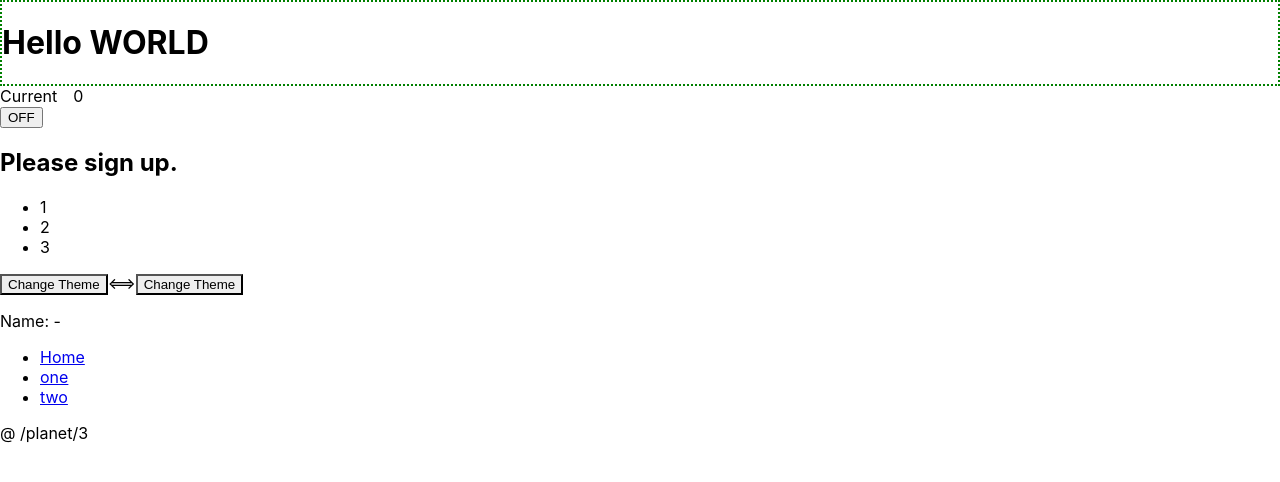
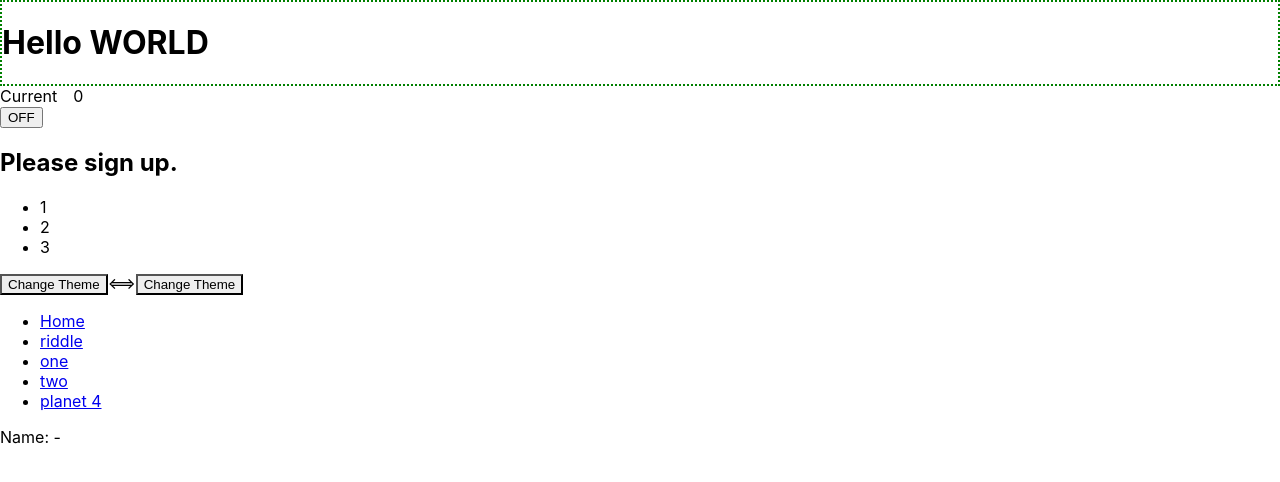
Before and after one commit to maosmurf/my-react_typescript_tdd, a React (Create React App) app: page /planet/3 in a window 1280 px wide. Shown: the top 482 px of the page. Built offline with nearby package versions, Linux system fonts and the light colour scheme; no server answers.

Commit message:
routed planet

```diff
--- a/src/App.tsx
+++ b/src/App.tsx
@@ -7,9 +7,9 @@ import Greeting from './greeting/Greeting';
 import FancyBorder from "./fancy-border/FancyBorder";
 import Toolbar from "./theme/Toolbar";
 import {IThemeContext, ThemeContext, themes} from "./theme/Themes";
-import Planets from "./planets/Planets";
-import {BrowserRouter, Link, Route} from 'react-router-dom';
+import {BrowserRouter, Link, Route, Switch} from 'react-router-dom';
 import Home from './Home';
+import Planet from "./planets/Planet";
 
 interface AppState {
   count: number;
@@ -70,16 +70,22 @@ class App extends Component<object, AppState> {
         <span>&#x27fa;</span>
         <Toolbar changeTheme={this.toggleTheme}/>
       </ThemeContext.Provider>
-      <Planets/>
       <BrowserRouter>
         <ul>
           <li><Link to={"/"}>Home</Link></li>
+          <li><Link to={"/riddle"}>riddle</Link></li>
           <li><Link to={"/foo"}>one</Link></li>
           <li><Link to={"/bar/baz"}>two</Link></li>
+          <li><Link to={"/planet/4"}>planet 4</Link></li>
         </ul>
-        <Route path="/*" render={(props) =>
-          (<Home {...props} />)}>
-        </Route>
+        <Switch>
+          <Route path="/planet/:id" render={(props) =>
+            (<Planet {...props} />)}>
+          </Route>
+          <Route path="/*" render={(props) =>
+            (<Home {...props} />)}>
+          </Route>
+        </Switch>
       </BrowserRouter>
     </div>;
   }
```
Also changed, not shown: src/planets/Planet.tsx (renamed from src/planets/Planets.tsx, +10 -2 lines).
